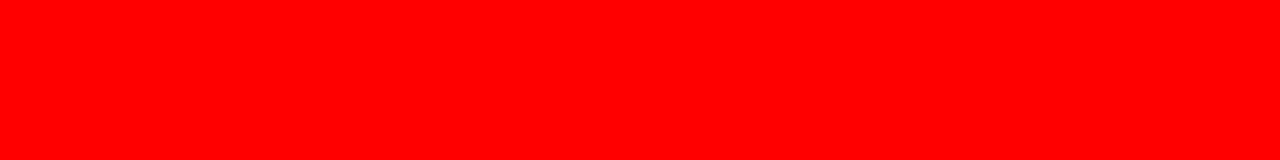
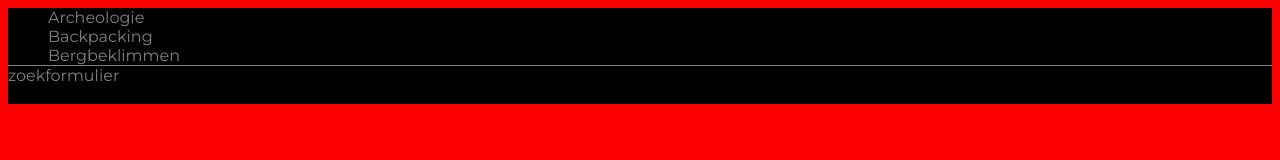
Before and after one commit to Xx-Darkness-xX02/challangeJanuari, a plain HTML site: page Index.html in a window 1280 px wide. Drawn offline with Linux system fonts and the light colour scheme.

Commit message:
opdracht 1

```diff
--- a/Index.css
+++ b/Index.css
@@ -1,3 +1,25 @@
 body {
     background-color: red;
+    font-family: montserrat, sans-serif;
+
 }
+
+nav{
+    background-color: black;
+    margin: 0px;
+}
+
+nav ul{
+    margin: 0px
+}
+
+div#search {
+    background-color: black;
+    margin: 0px;
+    border-top: grey solid 1px;
+}
+
+p{
+    color: grey;
+    margin: 0px;
+}
--- a/Index.html
+++ b/Index.html
@@ -4,8 +4,29 @@
     <meta charset="UTF-8">
     <title>Title</title>
     <link href="Index.css" rel="stylesheet" type="text/css">
+    <link href="https://fonts.googleapis.com/css?family=Montserrat:400,700" rel="stylesheet">
+    <link rel="stylesheet" href="https://use.fontawesome.com/releases/v5.6.3/css/all.css" integrity="sha384-UHRtZLI+pbxtHCWp1t77Bi1L4ZtiqrqD80Kn4Z8NTSRyMA2Fd33n5dQ8lWUE00s/" crossorigin="anonymous">
 </head>
 <body>
 
+<nav>
+    <ul>
+        <li><p>Archeologie</p></li>
+        <li><p>Backpacking</p></li>
+        <li><p>Bergbeklimmen</p></li>
+    </ul>
+</nav>
+    <div id="search">
+        <p>zoekformulier</p>
+        <i class="fas fa-search"></i>
+    </div>
+
+
+
+
+
+
+
+
 </body>
 </html>
```
